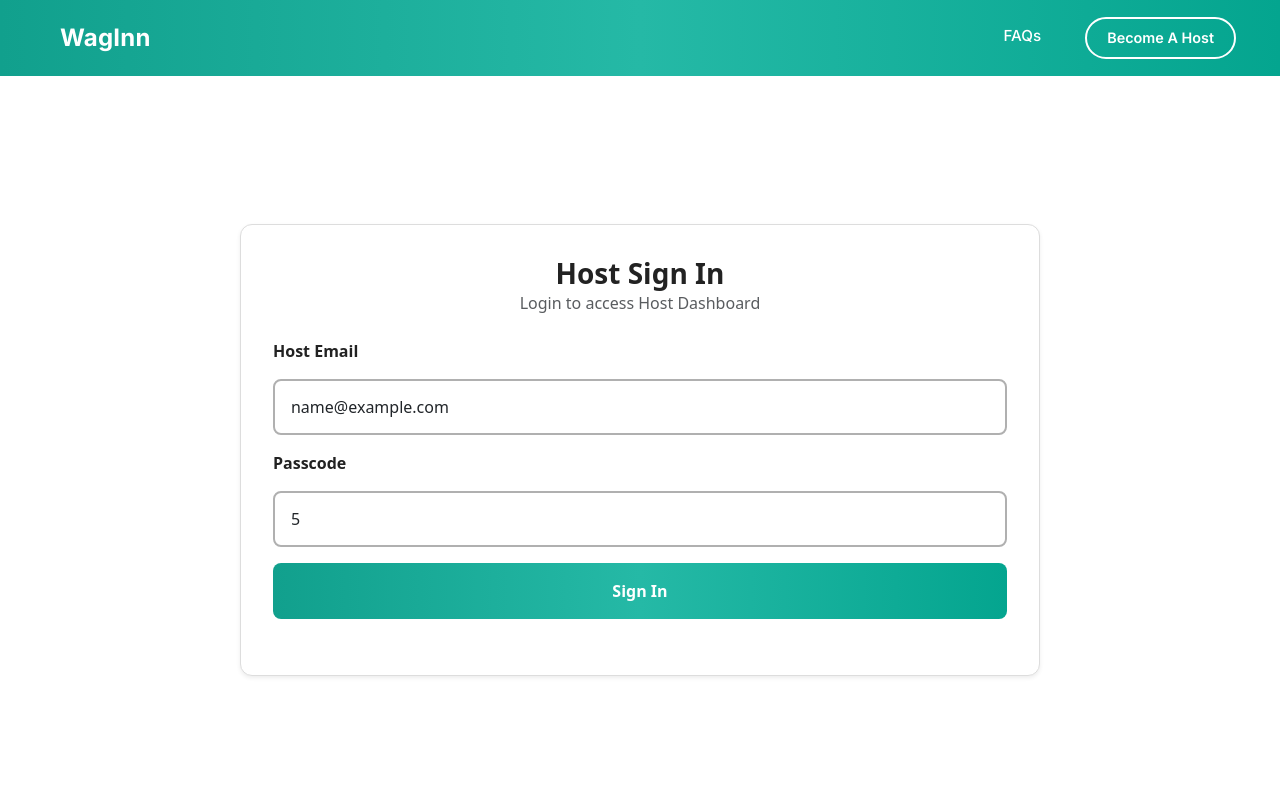
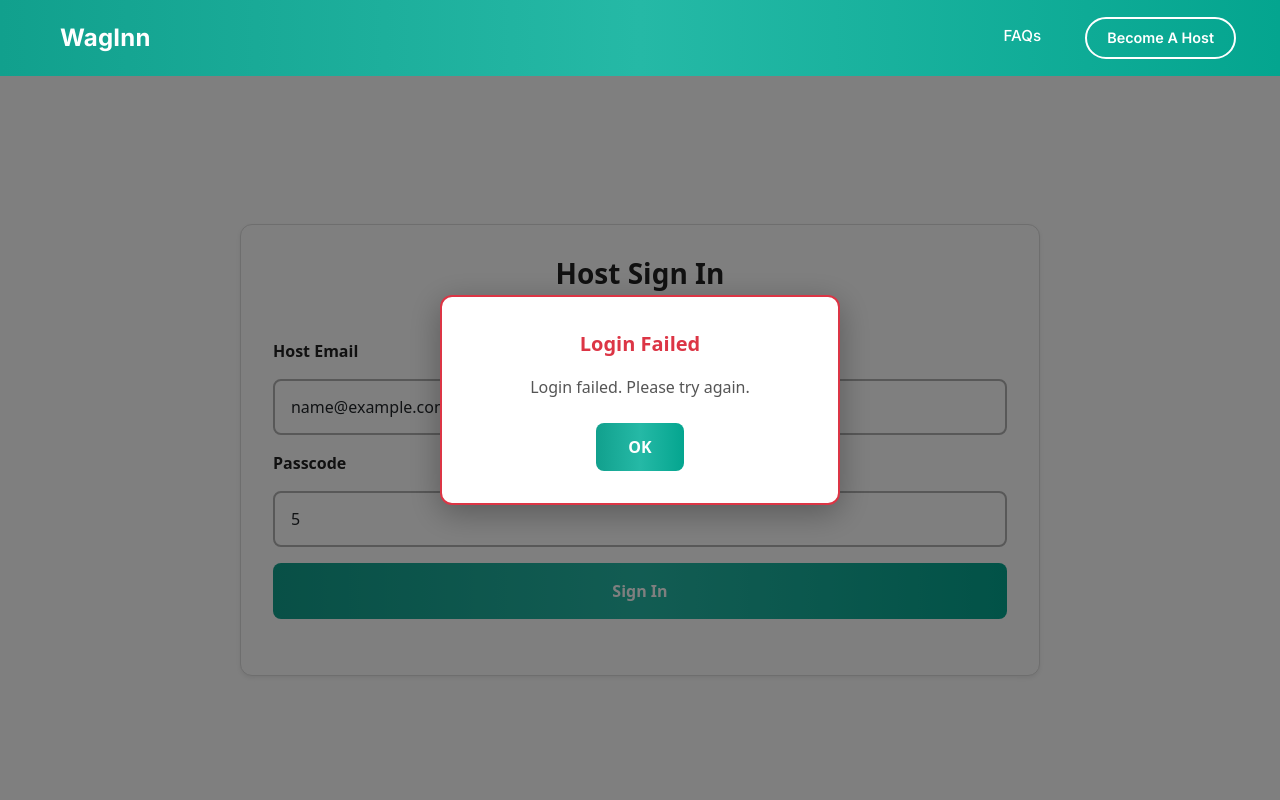
Before and after one commit to deepali-kadway/WagInn-Capstone-Project, an Angular app in the folder WagInn-Project/: page /hostSignIn in a window 1280 px wide. Both pictures are taken after typing "name@example.com", "5" into the empty fields and a click on the button "Sign In". Shown: the top 800 px of the page. Built offline with nearby package versions, Linux system fonts and the light colour scheme; no server answers.

Commit message:
host login backend & message info in frontend

```diff
--- a/WagInn-Project/src/app/components/hostSignIn/host-sign-in-page/host-sign-in-page.css
+++ b/WagInn-Project/src/app/components/hostSignIn/host-sign-in-page/host-sign-in-page.css
@@ -96,3 +96,93 @@
   font-size: 800;
   font-weight: bold;
 }
+
+/* Message Box Styles */
+/* z-index: controls stacking of elements. Appears in front of elements with lower z-index. default value is autp (treated as 0)
+Only works on elements with a positioning context (position: relative, absolute, fixed pr sticky)*/
+.message-box-overlay {
+  position: fixed;
+  top: 0;
+  left: 0;
+  width: 100%;
+  height: 100%;
+  background-color: rgba(0, 0, 0, 0.5);
+  display: flex;
+  justify-content: center;
+  align-items: center;
+  z-index: 1000;
+}
+
+.message-box {
+  background: white;
+  border-radius: 12px;
+  padding: 2rem;
+  max-width: 400px;
+  width: 90%;
+  box-shadow: 0 8px 32px rgba(0, 0, 0, 0.3);
+  text-align: center;
+  border: 2px solid #11a08d;
+}
+
+.message-box-title {
+  font-size: 1.25rem;
+  font-weight: 600;
+  color: #222;
+  margin-bottom: 1rem;
+}
+
+.message-box-content {
+  font-size: 1rem;
+  color: #555;
+  line-height: 1.5;
+  margin-bottom: 1.5rem;
+}
+
+.message-box-button {
+  background: linear-gradient(to right, #11a08d 0%, #25b9a6 50%, #04a58f 100%);
+  border: none;
+  border-radius: 8px;
+  padding: 0.75rem 2rem;
+  font-size: 1rem;
+  font-weight: 600;
+  color: white;
+  cursor: pointer;
+  transition: all 0.2s ease;
+  min-width: 80px;
+}
+
+.message-box-button:hover {
+  transform: translateY(-1px);
+  box-shadow: 0 4px 12px rgba(17, 160, 141, 0.3);
+}
+
+.message-box-button:active {
+  transform: translateY(0);
+}
+
+/* Pending Status Styling */
+.message-box.pending {
+  border-color: #f39c12;
+}
+
+.message-box.pending .message-box-title {
+  color: #f39c12;
+}
+
+/* Success Status Styling */
+.message-box.success {
+  border-color: #11a08d;
+}
+
+.message-box.success .message-box-title {
+  color: #11a08d;
+}
+
+/* Error Status Styling */
+.message-box.error {
+  border-color: #dc3545;
+}
+
+.message-box.error .message-box-title {
+  color: #dc3545;
+}
--- a/WagInn-Project/src/app/components/hostSignIn/host-sign-in-page/host-sign-in-page.html
+++ b/WagInn-Project/src/app/components/hostSignIn/host-sign-in-page/host-sign-in-page.html
@@ -61,3 +61,12 @@
     </div>
   </div>
 </div>
+
+<!-- Message Box -->
+<div class="message-box-overlay" *ngIf="showMessageBox">
+  <div class="message-box" [ngClass]="messageBoxType">
+    <div class="message-box-title">{{ messageBoxTitle }}</div>
+    <div class="message-box-content">{{ messageBoxContent }}</div>
+    <button class="message-box-button" (click)="closeMessageBox()">OK</button>
+  </div>
+</div>
--- a/WagInn-Project/src/app/components/hostSignIn/host-sign-in-page/host-sign-in-page.ts
+++ b/WagInn-Project/src/app/components/hostSignIn/host-sign-in-page/host-sign-in-page.ts
@@ -11,6 +11,13 @@ import { HostSignInService } from '../../../services/hostSignIn/host-sign-in-ser
 })
 export class HostSignInPage {
   hostSignIn!: FormGroup;
+
+  // Message Box properties
+  showMessageBox: boolean = false;
+  messageBoxTitle: string = '';
+  messageBoxContent: string = '';
+  messageBoxType: string = '';
+  pendingUser: boolean = false;
 
   get userName() {
     return this.hostSignIn.get('userName');
@@ -37,17 +44,69 @@ export class HostSignInPage {
       this.service.getHostSignIn(loginData).subscribe({
         next: (response) => {
           console.log('Login successful!');
-          this.router.navigate(['hostDashboard']);
+          this.showSuccessMessage();
         },
         error: (error) => {
           console.log('Login Failed: ', error);
+          this.handleLoginError(error);
         },
       });
     } else {
       // Mark all fields as touched to show validation errors
       Object.keys(this.hostSignIn.controls).forEach((key) => {
-        this.hostSignIn.get('key')?.markAsTouched;
+        this.hostSignIn.get(key)?.markAsTouched();
       });
     }
   }
+
+  private handleLoginError(error: any) {
+    const errorMessage =
+      error.error?.message || 'Login failed. Please try again.';
+
+    if (errorMessage.toLowerCase().includes('pending')) {
+      this.showPendingMessage(errorMessage);
+    } else {
+      this.showErrorMessage(errorMessage);
+    }
+  }
+
+  private showSuccessMessage() {
+    this.messageBoxTitle = 'Login Successful!';
+    this.messageBoxContent =
+      'Welcome! You will be redirected to your dashboard.';
+    this.messageBoxType = 'success';
+    this.pendingUser = false;
+    this.showMessageBox = true;
+  }
+
+  private showPendingMessage(message: string) {
+    this.messageBoxTitle = 'Registration Pending';
+    this.messageBoxContent = message;
+    this.messageBoxType = 'pending';
+    this.pendingUser = true;
+    this.showMessageBox = true;
+  }
+
+  private showErrorMessage(message: string) {
+    this.messageBoxTitle = 'Login Failed';
+    this.messageBoxContent = message;
+    this.messageBoxType = 'error';
+    this.pendingUser = false;
+    this.showMessageBox = true;
+  }
+
+  closeMessageBox() {
+    this.showMessageBox = false;
+
+    // If login was successful, navigate to dashboard
+    if (this.messageBoxType === 'success' && !this.pendingUser) {
+      this.router.navigate(['hostDashboard']);
+    }
+
+    // Reset message box properties
+    this.messageBoxTitle = '';
+    this.messageBoxContent = '';
+    this.messageBoxType = '';
+    this.pendingUser = false;
+  }
 }
--- a/WagInn-Project/src/app/services/hostSignIn/host-sign-in-service.ts
+++ b/WagInn-Project/src/app/services/hostSignIn/host-sign-in-service.ts
@@ -1,6 +1,6 @@
 import { Injectable } from '@angular/core';
 import { HostSignInData } from '../../model/hostSignIn.interface';
-import { HttpClient } from '@angular/common/http';
+import { HttpClient, HttpHeaders } from '@angular/common/http';
 import { Observable } from 'rxjs';
 import { environment } from '../../../environments/environment';
 
@@ -9,6 +9,7 @@ import { environment } from '../../../environments/environment';
 })
 export class HostSignInService {
   private apiUrl = `${environment.apiUrlHostSignIn}`;
+
   constructor(private http: HttpClient) {}
 
   getHostSignIn(loginData: any): Observable<any> {
```
Also changed, not shown: 2 other files (tests, documents, lock files or other folders).
